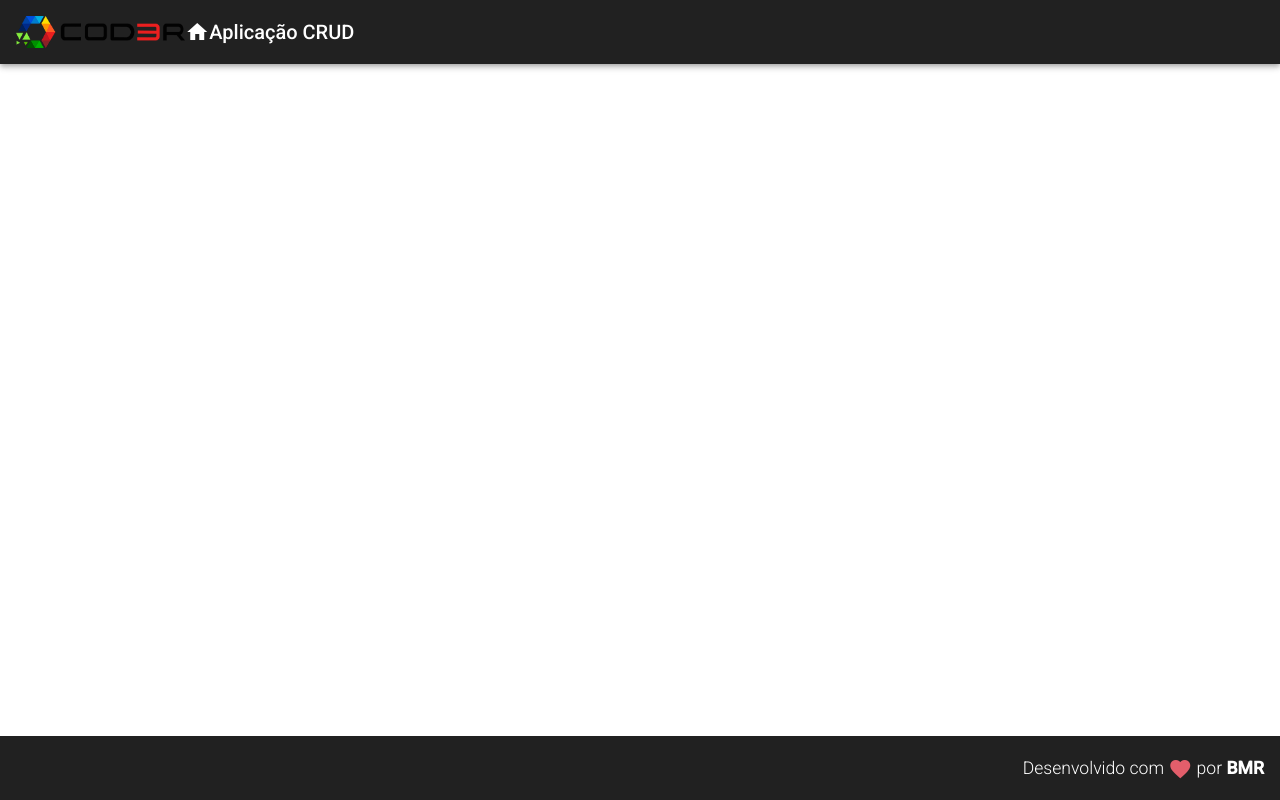
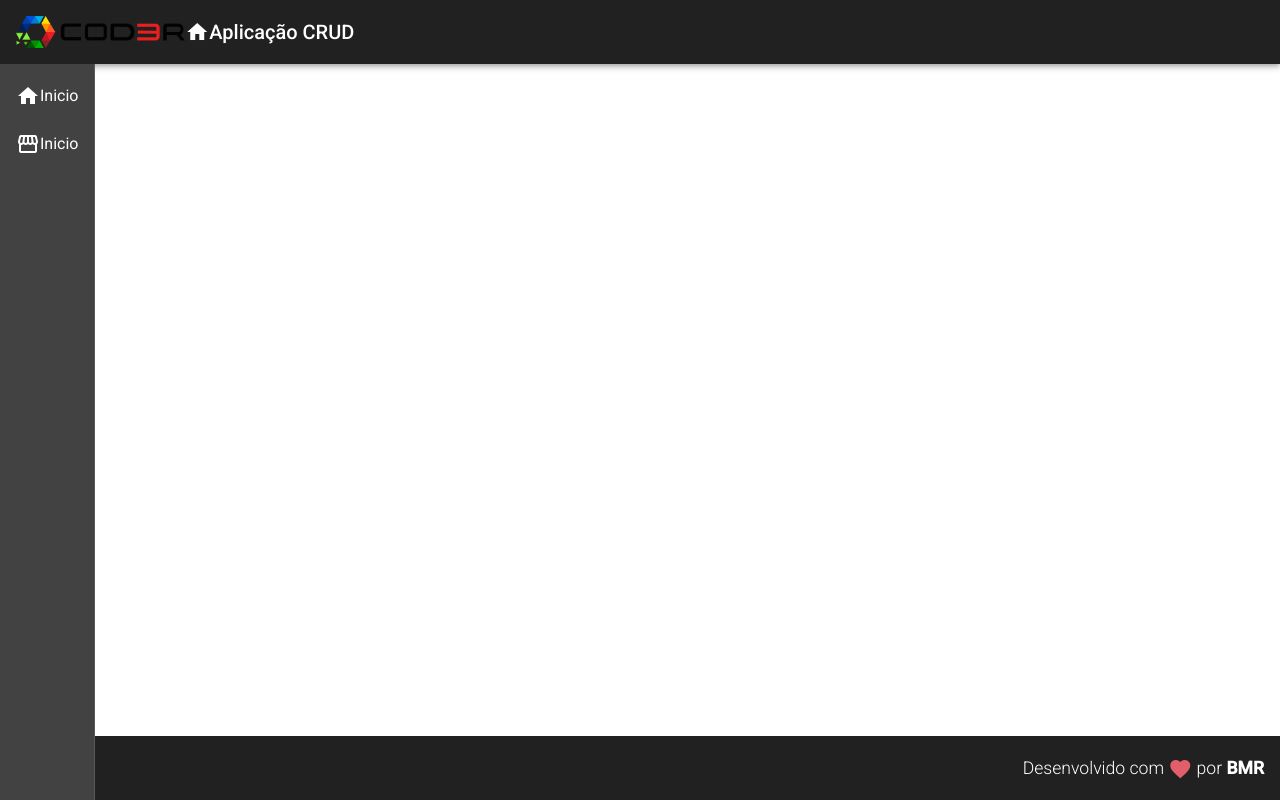
Before and after one commit to devBernardo-Mendes/Crud-Angular, an Angular app in the folder frontend/: page / in a window 1280 px wide. Built offline with nearby package versions, Linux system fonts and the light colour scheme.

Commit message:
feat: :sparkles: Created body the nav
Created the body the vav is name class for nav

```diff
--- a/frontend/src/app/components/template/nav/nav.component.html
+++ b/frontend/src/app/components/template/nav/nav.component.html
@@ -1,3 +1,19 @@
-<mat-sidenav-container>
-
+<mat-sidenav-container class="container">
+    <mat-sidenav class="sidenav" mode="side" opened
+        fixedInViewport="true" fixedTopGap="64">
+        <mat-nav-list class="nav-list">
+            <a mat-list-item>
+                <i class="material-icons">
+                    home
+                </i>
+                Inicio
+            </a>
+            <a mat-list-item>
+                <i class="material-icons">
+                    storefront
+                </i>
+                Inicio
+            </a>
+        </mat-nav-list>
+    </mat-sidenav>
 </mat-sidenav-container>
```
